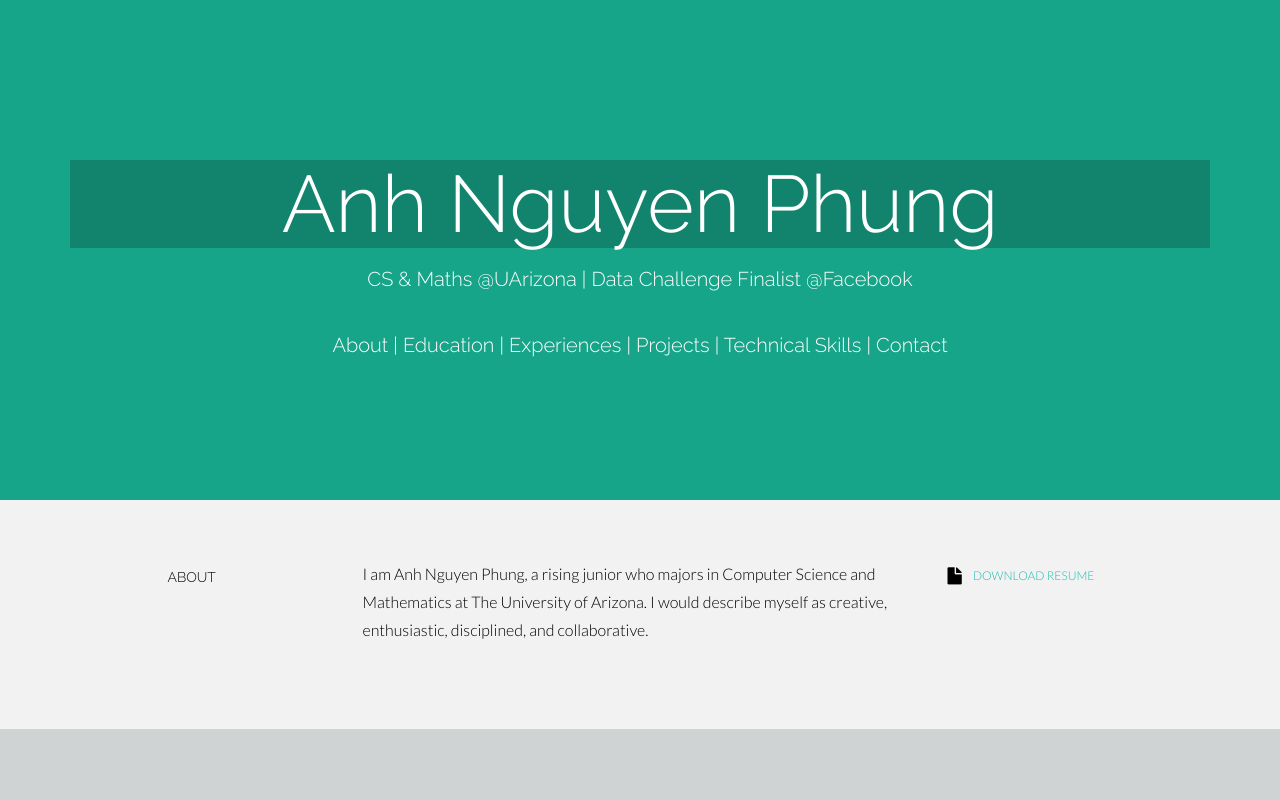
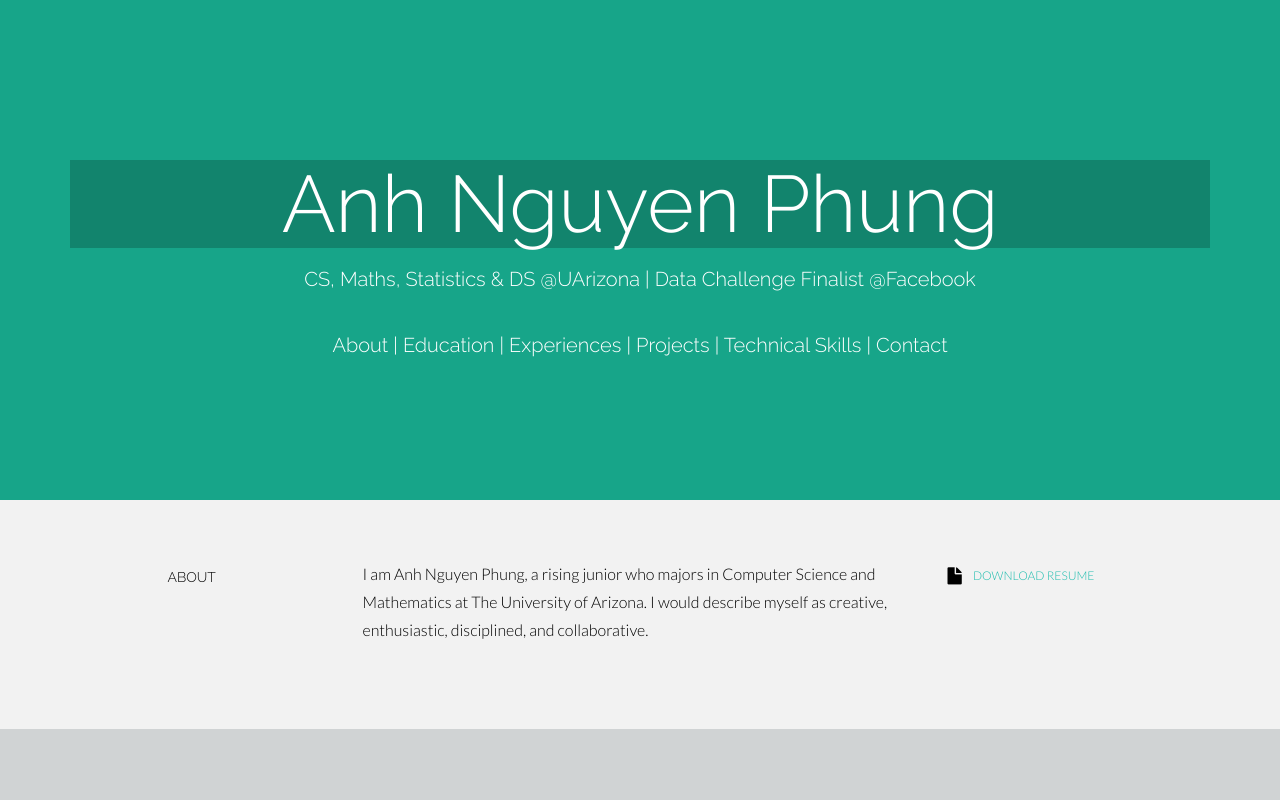
Before and after one commit to anhnguyenphung/anhnguyenphung.github.io, a plain HTML site: page index.html in a window 1280 px wide. Shown: the top 800 px of the page. Drawn offline with Linux system fonts and the light colour scheme.

Commit message:
Add minor things

```diff
--- a/index.html
+++ b/index.html
@@ -25,7 +25,7 @@
        <div class="row centered">
          <div class="col-lg-12 animated fadeInUp">
            <h1>Anh Nguyen Phung</h1>
-           <h3>CS & Maths @UArizona | Data Challenge Finalist @Facebook
+           <h3>CS, Maths, Statistics & DS @UArizona | Data Challenge Finalist @Facebook
            <br> <br> <br>
              <a href="#about">About</a> |
              <a href="#education">Education</a> |
```
